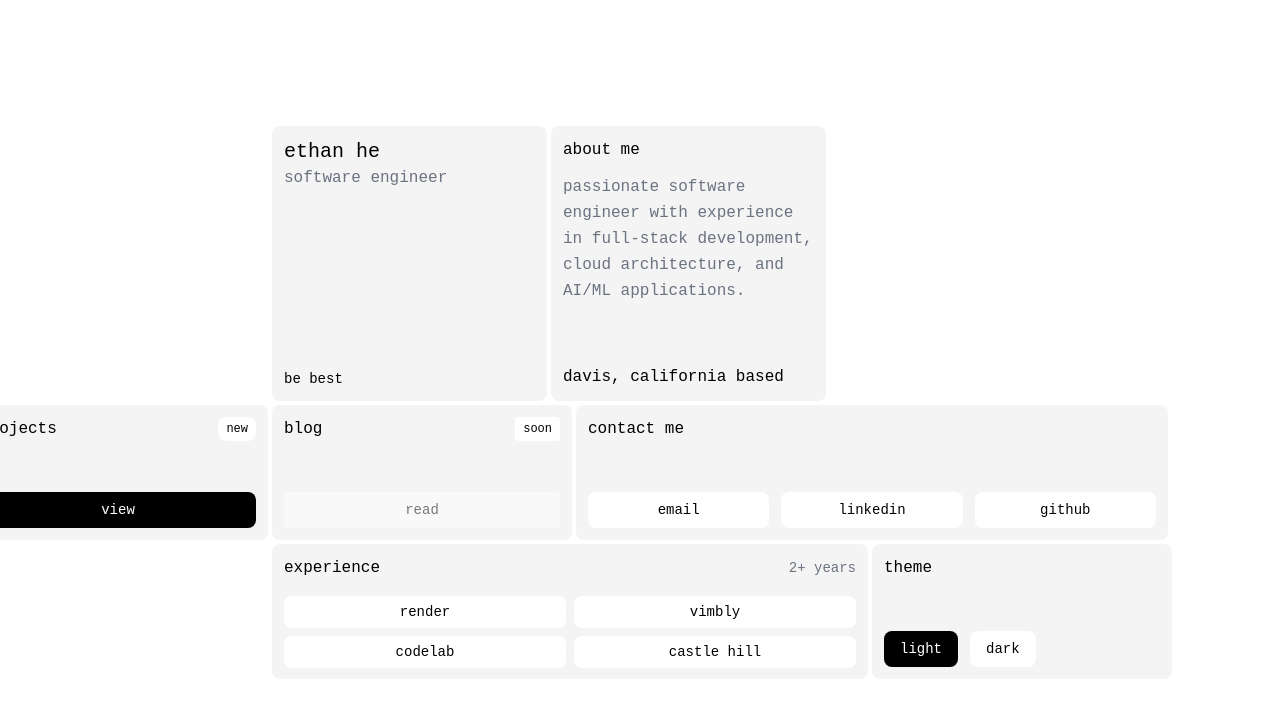
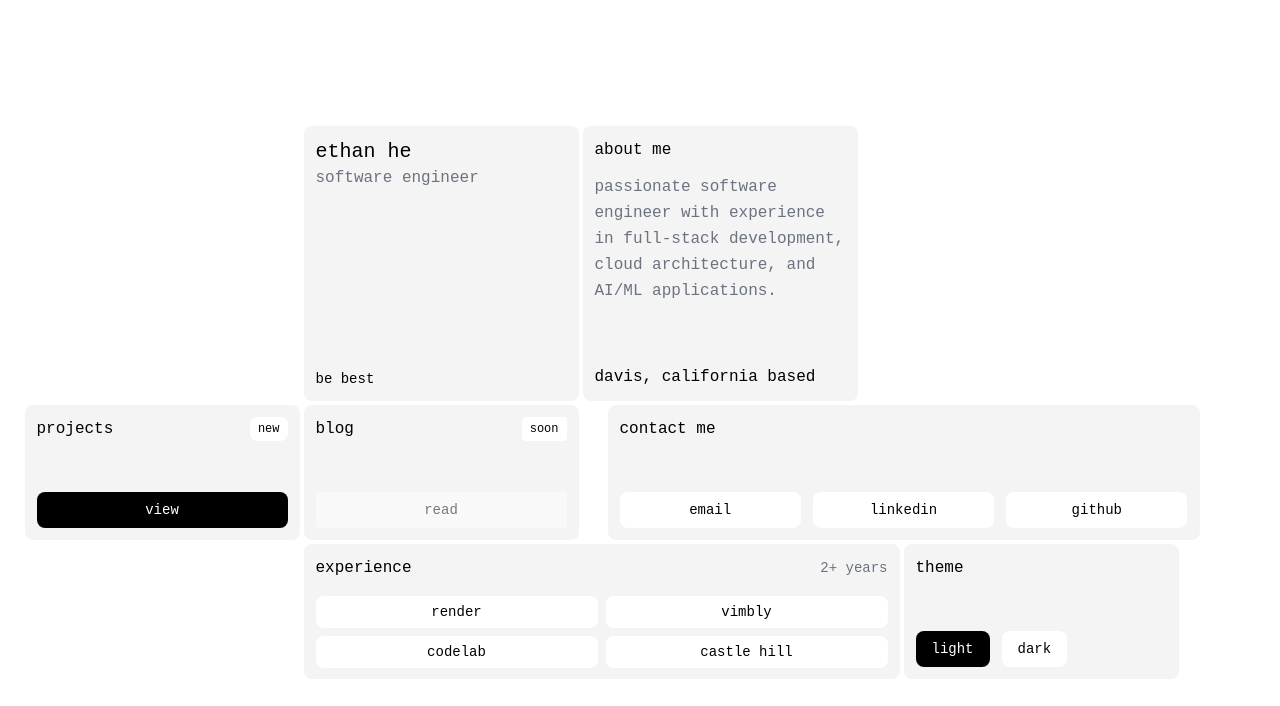
Before and after one commit to ethanlhe/ehelol, a React (Vite) app: page / in a window 1280 px wide. Shown: the top 706 px of the page. Built offline with nearby package versions, Linux system fonts and the light colour scheme.

Commit message:
Adjust box widths and alignment
- Adjusted the width of the blog and project boxes to 275px.
- Aligned the theme and contact boxes to have the same width.

```diff
--- a/src/pages/Index.tsx
+++ b/src/pages/Index.tsx
@@ -78,10 +78,10 @@ const Index = () => {
               {/* Middle Row - Projects, Blog and Contact */}
               <div className="grid grid-cols-1 md:grid-cols-3 gap-1 mt-1">
                 <div className="relative md:col-span-1">
-                  <div className="h-[135px] w-[300px]">
+                  <div className="h-[135px] w-[275px]">
                     <BlogSection theme={theme} boxClasses={`${boxClasses} h-full`} />
                   </div>
-                  <div className="absolute left-0 top-0 -translate-x-[calc(100%+4px)] w-[300px] h-[135px]">
+                  <div className="absolute left-0 top-0 -translate-x-[calc(100%+4px)] w-[275px] h-[135px]">
                     <ProjectsSection theme={theme} boxClasses={`${boxClasses} h-full`} />
                   </div>
                 </div>
@@ -95,7 +95,7 @@ const Index = () => {
                 <div className="col-span-2 h-[135px]">
                   <ExperienceSection theme={theme} boxClasses={`${boxClasses} h-full`} />
                 </div>
-                <div className="h-[135px] w-[300px]">
+                <div className="h-[135px] w-[275px]">
                   <ThemeSection theme={theme} boxClasses={`${boxClasses} h-full`} setTheme={setTheme} />
                 </div>
               </div>
```
